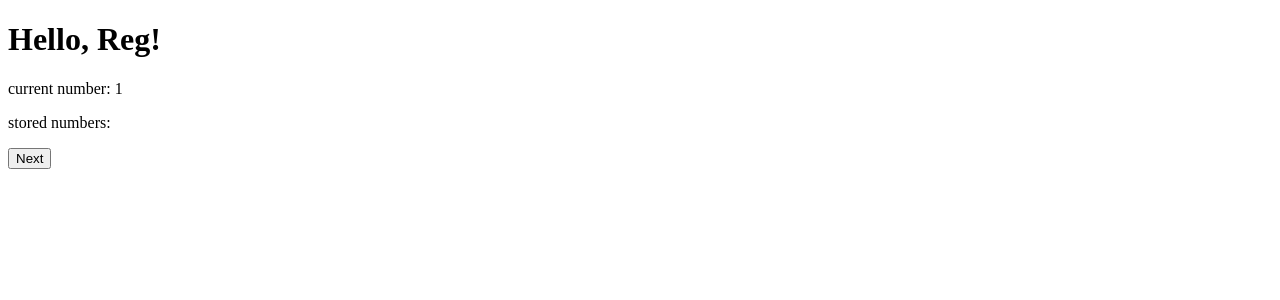
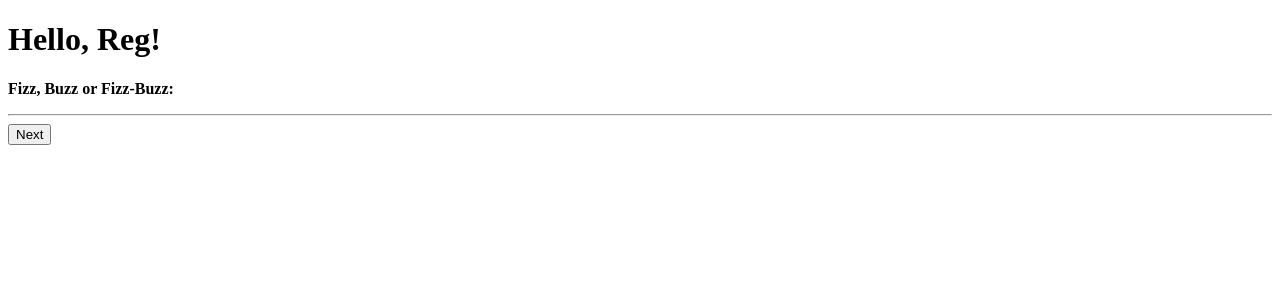
Before and after one commit to bomojowo/fizz-buzz-react-app, a React (Create React App) app: page / in a window 1280 px wide. Shown: the top 300 px of the page. Built offline with nearby package versions, Linux system fonts and the light colour scheme; the HTML template or start-up script is replaced by a standard one.

Commit message:
Used helper functions

```diff
--- a/src/App.tsx
+++ b/src/App.tsx
@@ -7,23 +7,49 @@ function App(): JSX.Element {
 
   const handleFizzBuzz = () => {
     if (currentNumber % 5 === 0 && currentNumber % 3 === 0) {
-      setStoredNumberArray([...storedNumberArray, "Fizz-Buzz", ", "]);
+      isFizzBuzz();
     } else {
       if (currentNumber % 5 === 0) {
-        setStoredNumberArray([...storedNumberArray, "Buzz", ", "]);
+        isBuzz();
       } else {
         if (currentNumber % 3 === 0) {
-          setStoredNumberArray([...storedNumberArray, "Fizz", ", "]);
+          isFizz();
         } else {
           setStoredNumberArray([
             ...storedNumberArray,
             currentNumber.toString(),
-            ", ",
           ]);
         }
       }
     }
   };
+
+  //helper functions
+
+  //isFizzBuzz()
+  //if number is a multiple of both 5 and 3
+  //return FizzBuzz
+  const isFizzBuzz = () => {
+    setStoredNumberArray([...storedNumberArray, "FizzBuzz"]);
+  };
+
+  //isFizz()
+  //if number is a multiple of three
+  //return fizz
+  const isFizz = () => {
+    setStoredNumberArray([...storedNumberArray, "Fizz"]);
+  };
+
+  //isBuzz()
+  //if number a multiple of five
+  //return buzz
+  const isBuzz = () => {
+    setStoredNumberArray([...storedNumberArray, "Buzz"]);
+  };
+
+  //nextFizzBuzzIteration()
+  //if number is not a multiple of 5 or 3
+  //return number
 
   const handleNextNumber = () => {
     setCurrentNumber((currentNumber) => currentNumber + 1);
@@ -41,8 +67,13 @@ function App(): JSX.Element {
   return (
     <>
       <h1>{greet("Reg")}</h1>
-      <p>current number: {currentNumber}</p>
-      <p>stored numbers: {storedNumberArray}</p>
+      <p>
+        <b>Fizz, Buzz or Fizz-Buzz:</b>{" "}
+        {storedNumberArray.map((num: string, index): JSX.Element => {
+          return <li key={index}>{num}</li>;
+        })}
+      </p>
+      <hr />
       <button onClick={() => handleNextClick()}>Next</button>
     </>
   );
```
